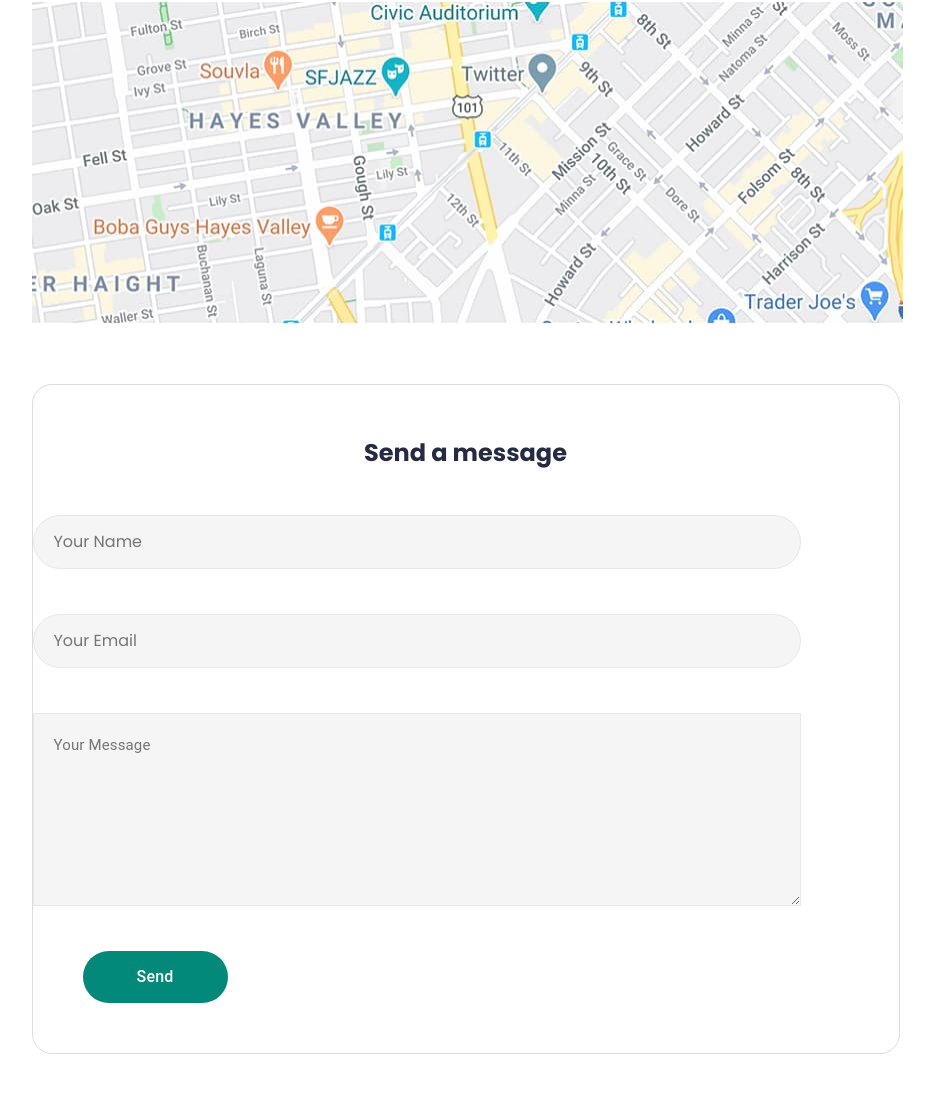
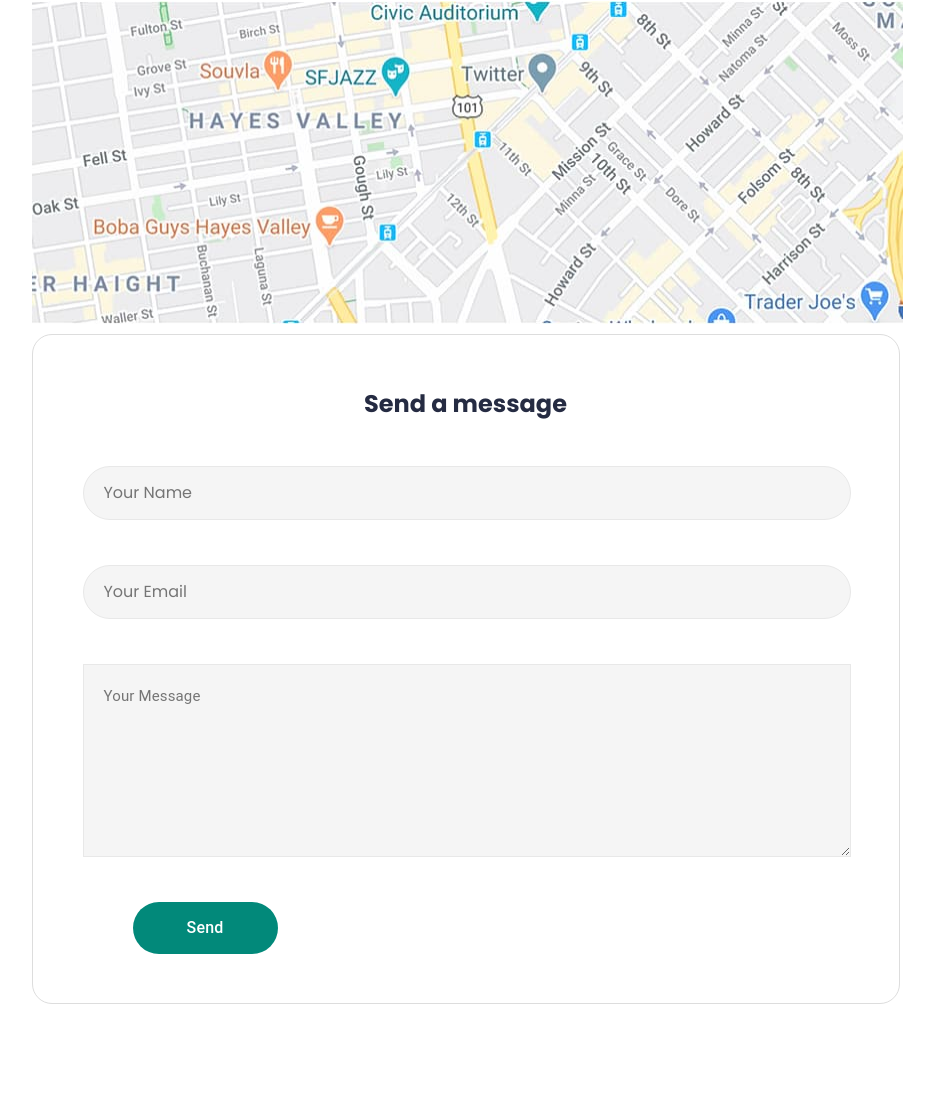
Before and after one commit to svitlana-shumal/business-promotion, a plain HTML site: page resources.html in a window 1280 px wide. Shown: the part 367-1460 px from the top of the page, without its empty margins (173-1107 px from the left). Drawn offline with nearby package versions, Linux system fonts and the light colour scheme.

Commit message:
commit message

```diff
--- a/css/styles.css
+++ b/css/styles.css
@@ -1482,8 +1482,8 @@
 .cont-contact {
   width: 868px;
   height: 670px;
-  margin-top: 50px;
   border: 1px solid #ddd;
+  padding: 52px 50px;
   border-radius: 20px;
   background: #fff;
 }
@@ -1495,7 +1495,6 @@
   color: #252b42;
   text-align: center;
   margin: 0 auto;
-  margin-top: 51px;
   margin-bottom: 46px;
 }
 .contact-form {
@@ -1565,7 +1564,6 @@
   background: #02897a;
   flex-direction: column;
   gap: 10px;
-  margin-bottom: 52px;
   margin-left: 50px;
   margin-top: 45px;
 }
```
Also changed, not shown: customers.html (+1 -1 lines), index.html (+1 -1 lines).
